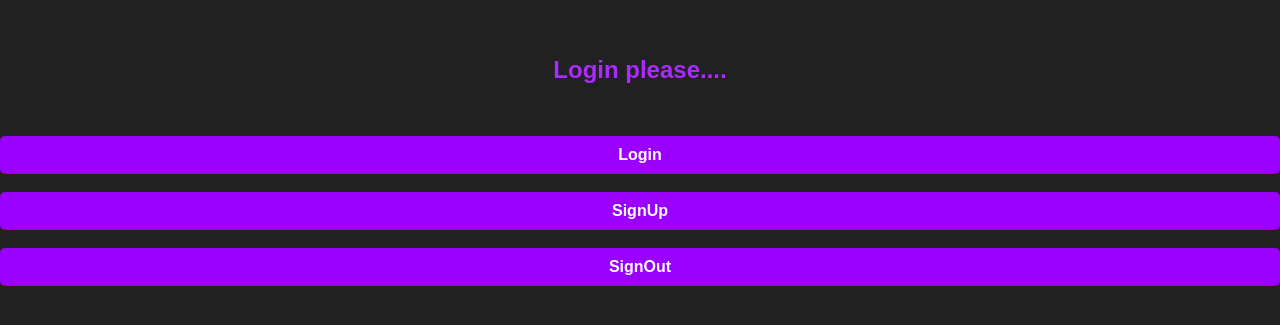
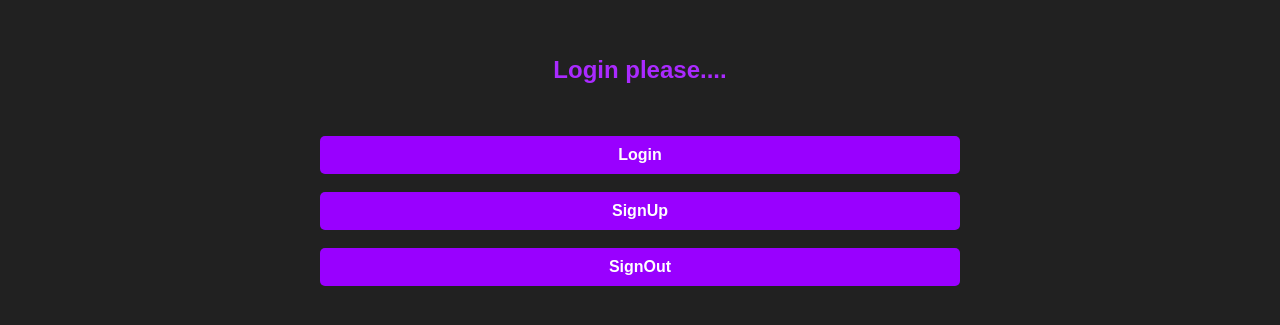
Before and after one commit to killshotxd/React-firebase-auth, a React (Vite) app: page / in a window 1280 px wide. Shown: the part 229-554 px from the top of the page. Built offline with nearby package versions, Linux system fonts and the light colour scheme; no server answers.

Commit message:
Update Home.module.css

```diff
--- a/src/components/Home/Home.module.css
+++ b/src/components/Home/Home.module.css
@@ -15,7 +15,7 @@ button {
   font-weight: bold;
   font-size: 1rem;
   padding: 10px 16px;
-  width: 100%;
+  width: 50%;
   transition: 100ms;
   cursor: pointer;
 }
```
